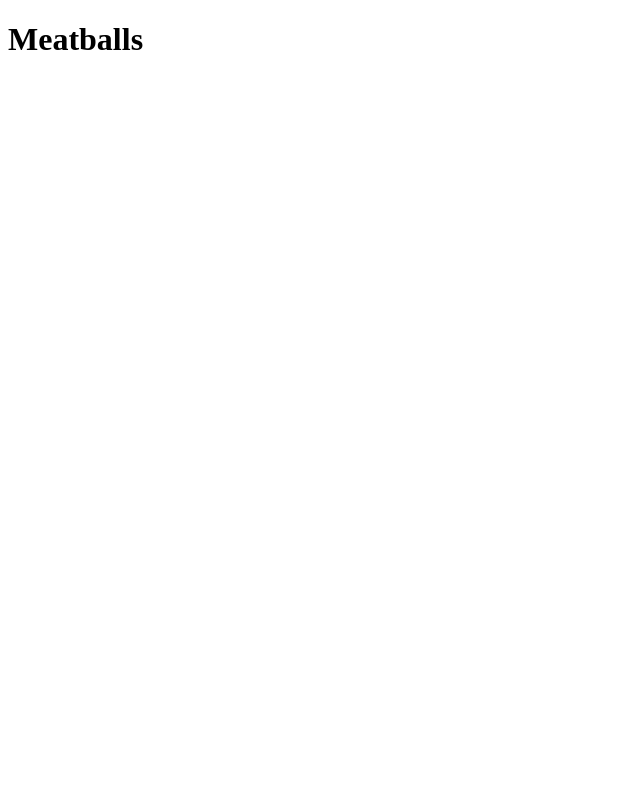
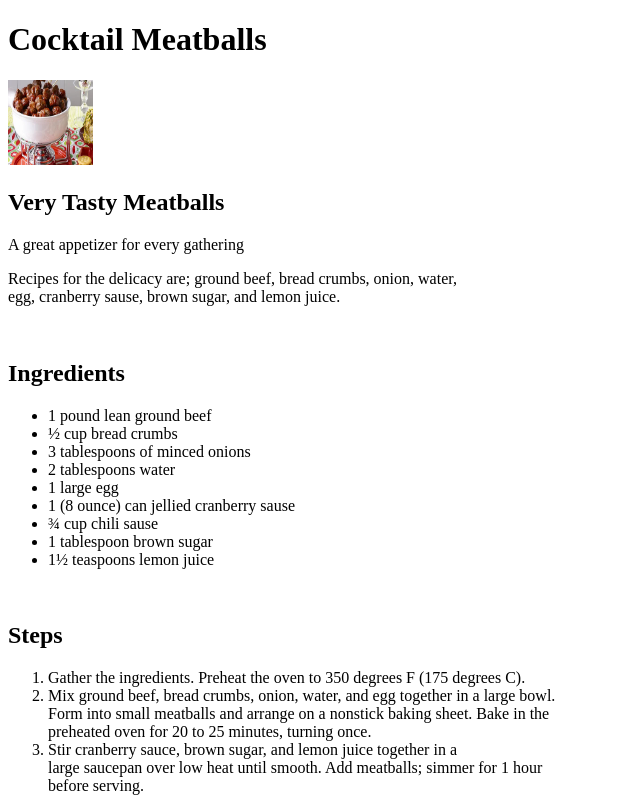
Before and after one commit to shelxi/odin-recipes, a plain HTML site: page recipes/meatballs.html in a window 1280 px wide. Shown: the whole page, without its empty margins (0-640 px from the left). Drawn offline with Linux system fonts and the light colour scheme.

Commit message:
Updated meatballs.html
Added other contents like recipes, ingrdients and steps for preparation to the page

```diff
--- a/recipes/meatballs.html
+++ b/recipes/meatballs.html
@@ -6,6 +6,39 @@
     <title>Cocktail Meatballs</title>
 </head>
 <body>
-    <h1>Meatballs</h1>
+    <h1> Cocktail Meatballs</h1>
+    <img src="/images/meatball.webp" alt="meatballs on a plate" height="85" width="85">
+    <br>
+    <h2>Very Tasty Meatballs</h2>
+        <p>A great appetizer for every gathering</p>
+        <p>Recipes for the delicacy are; ground beef, bread crumbs, onion, water,<br>
+           egg, cranberry sause, brown sugar, and lemon juice.</p>
+
+    <br>
+    <h2>Ingredients</h2>
+
+        <ul>
+            <li>1 pound lean ground beef</li>
+            <li>&frac12; cup bread crumbs </li>
+            <li>3 tablespoons of minced onions</li>
+            <li>2 tablespoons water</li>
+            <li>1 large egg </li>
+            <li>1 (8 ounce) can jellied cranberry sause</li>
+            <li>&frac34; cup chili sause</li>
+            <li>1 tablespoon brown sugar</li>
+            <li>1&frac12; teaspoons lemon juice</li>
+        </ul>
+    <br>
+    <h2>Steps</h2>
+
+        <ol>
+            <li>Gather the ingredients. Preheat the oven to 350 degrees F (175 degrees C).</li>
+            <li>Mix ground beef, bread crumbs, onion, water, and egg together in a large
+            bowl.<br>Form into small meatballs and arrange on a nonstick baking sheet. Bake in the<br>
+            preheated oven for 20 to 25 minutes, turning once.  </li>
+            <li>Stir cranberry sauce, brown sugar, and lemon juice together in a<br>
+            large saucepan over low heat until smooth. Add meatballs; simmer for 1 hour<br>
+             before serving.</li>
+        </ol>
 </body>
 </html>
```
